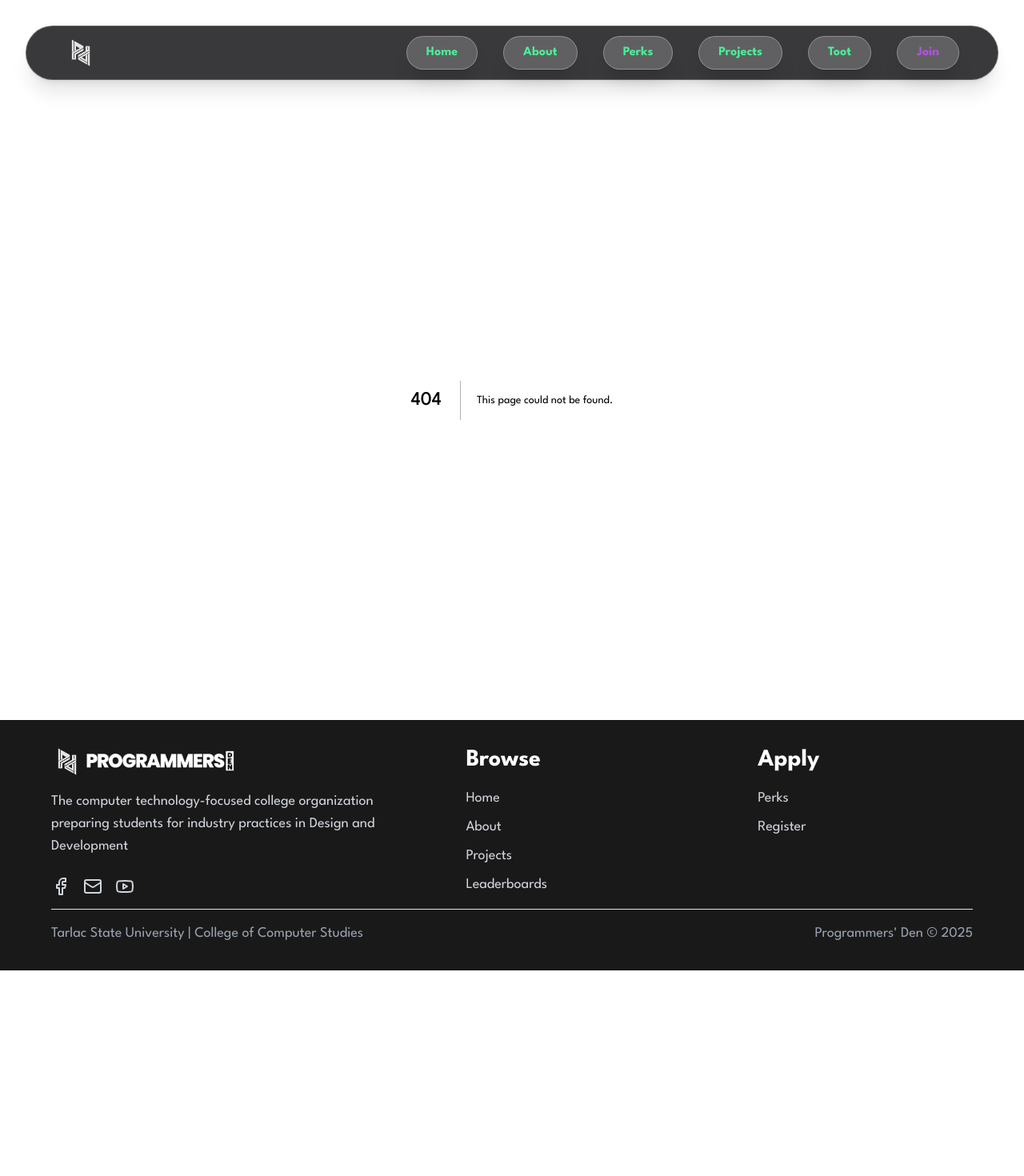
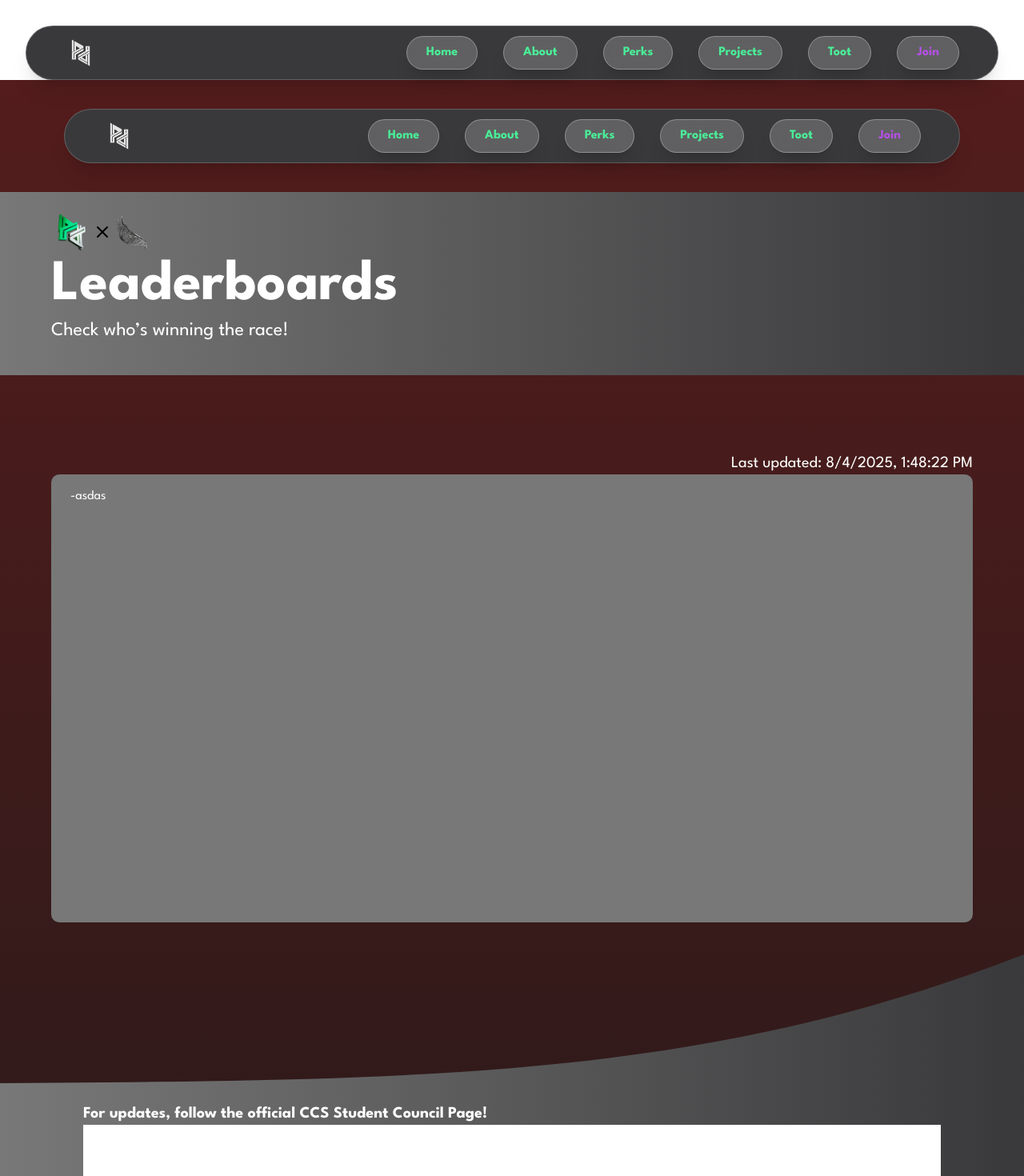
Before and after one commit to sudo-paoo/project-dayshade, a Next.js app: page /leaderboards in a window 1280 px wide. Before the commit this address had no page. Shown: the top 1470 px of the page at 80% size. Before the commit the page ends 1213 px from the top, so only its background shows below. Built offline with nearby package versions, Linux system fonts and the light colour scheme.

Commit message:
feat: add leaderboards view/page

```diff
--- /dev/null
+++ b/app/leaderboards/page.tsx
@@ -0,0 +1,5 @@
+import LeaderboardsView from "@/components/views/Leaderboards/LeaderboardsView";
+
+export default function LeaderboardsPage() {
+  return <LeaderboardsView />;
+}
--- /dev/null
+++ b/components/views/Leaderboards/LeaderboardsView.tsx
@@ -0,0 +1,160 @@
+"use client";
+
+import Navbar from "@/components/global/navbar";
+import { X } from "lucide-react";
+import Image from "next/image";
+import { useState } from "react";
+
+export default function LeaderboardsView() {
+  const [date, setDate] = useState<Date>(new Date());
+
+  const sectionPadding: string = "px-6 lg:px-16 pb-6 md:pb-10 py-4 md:py-6";
+  const sectionContentWidth: string = "max-w-7xl mx-auto";
+  const red: string = "#541c1c";
+  const lightgrey: string = "#787878";
+  const darkgrey: string = "#39393B";
+  const glassEffect: string = "backdrop-blur-md bg-white/10 shadow-md";
+
+  return (
+    <main
+      className="min-h-screen text-white"
+      style={{
+        background: `linear-gradient(to bottom, ${red} 0%, var(--color-pd-black) 105%)`,
+      }}
+    >
+      {/* HEADER */}
+      <header className="pb-8.5 md:pb-9 pt-1 px-6 md:px-8 lg:px-16">
+        <div className={`${sectionContentWidth}`}>
+          {/* NAV CONTAINER */}
+          <Navbar />
+        </div>
+      </header>
+
+      {/* SUB-HEADER */}
+      <section
+        className={`bg-gradient-to-r from-[#787878] to-[#39393B] ${sectionPadding}`}
+      >
+        <div className={`md:space-y-1 ${sectionContentWidth}`}>
+          <span className="flex items-center">
+            <Image
+              src="/assets/pd-logo.png"
+              alt="PD Logo"
+              width={52}
+              height={35}
+              className="rounded-lg"
+            />
+            <X className="text-black" />
+            <Image
+              src="/assets/csc-logo.png"
+              alt="PD Logo"
+              width={52}
+              height={35}
+              className="rounded-lg"
+            />
+          </span>
+          <h1 className="text-4xl md:text-6xl lg:text-7xl font-bold">
+            Leaderboards
+          </h1>
+          <p className="md:text-xl lg:text-2xl">
+            Check who’s winning the race!
+          </p>
+        </div>
+      </section>
+
+      {/* LEADERBOARD */}
+      <section className={`${sectionPadding}`}>
+        <div className={`md:mt-12 lg:mt-18 ${sectionContentWidth}`}>
+          <p className="flex justify-end text-sm md:text-xl mt-4 md:mt-0">
+            Last updated: {date.toLocaleString()}
+          </p>
+          <div
+            className={`bg-[#787878] rounded-lg py-4 px-6 h-[20rem] lg:h-[35rem]`}
+          >
+            -asdas
+          </div>
+        </div>
+      </section>
+
+      {/* CCS Page Promotion */}
+      <div>
+        <svg
+          viewBox="0 0 1439 181"
+          fill="none"
+          xmlns="http://www.w3.org/2000/svg"
+          className="w-full h-auto"
+          preserveAspectRatio="xMidYMid slice"
+        >
+          <defs>
+            <linearGradient
+              id="horizontalGradient"
+              x1="0"
+              y1="0"
+              x2="1439"
+              y2="0"
+              gradientUnits="userSpaceOnUse"
+            >
+              <stop
+                offset="0"
+                stopColor={`#787878`}
+              />
+              <stop
+                offset="1"
+                stopColor={`#39393B`}
+              />
+            </linearGradient>
+          </defs>
+          <path
+            d="M1439 0V181H-1C628.435 177.093 1001.3 170.643 1439 0Z"
+            fill="url(#horizontalGradient)"
+          />
+        </svg>
+
+        <section
+          className={`${sectionPadding}`}
+          style={{
+            background: `linear-gradient(to right, #787878, #39393B)`,
+          }}
+        >
+          <div className={`md:px-10 ${sectionContentWidth}`}>
+            <p className="md:text-xl font-bold">
+              For updates, follow the official CCS Student Council Page!
+            </p>
+            <div className="bg-white py-4 px-6 h-[20rem] lg:h-[35rem]">-</div>
+          </div>
+        </section>
+
+        <svg
+          viewBox="0 0 1440 199"
+          fill="none"
+          xmlns="http://www.w3.org/2000/svg"
+          className="w-full h-auto"
+          preserveAspectRatio="xMidYMid slice"
+        >
+          <defs>
+            <linearGradient
+              id="horizontalGradient2"
+              x1="0"
+              y1="0"
+              x2="1440"
+              y2="0"
+              gradientUnits="userSpaceOnUse"
+            >
+              <stop
+                offset="0"
+                stopColor={`#787878`}
+              />
+              <stop
+                offset="1"
+                stopColor={`#39393B`}
+              />
+            </linearGradient>
+          </defs>
+          <path
+            d="M274.031 33.7476C110.395 21.4591 5.1637 125.66 -2 199V0H1440C1391.56 28.3219 1251.23 130.513 1057.38 73.5002C863.787 16.5641 674.248 59.7884 584.755 104.014C493.51 149.106 446.635 46.7095 274.031 33.7476Z"
+            fill="url(#horizontalGradient2)"
+          />
+        </svg>
+      </div>
+    </main>
+  );
+}
```
Also changed, not shown: app/page.tsx (+12 -3 lines), public/assets/csc-logo.png (added).
